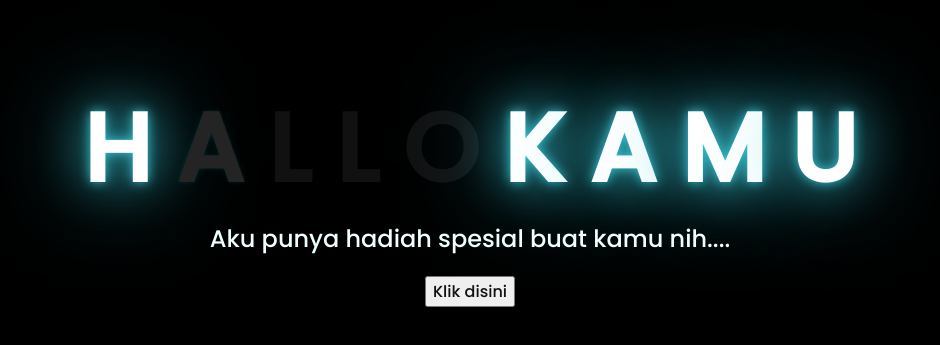
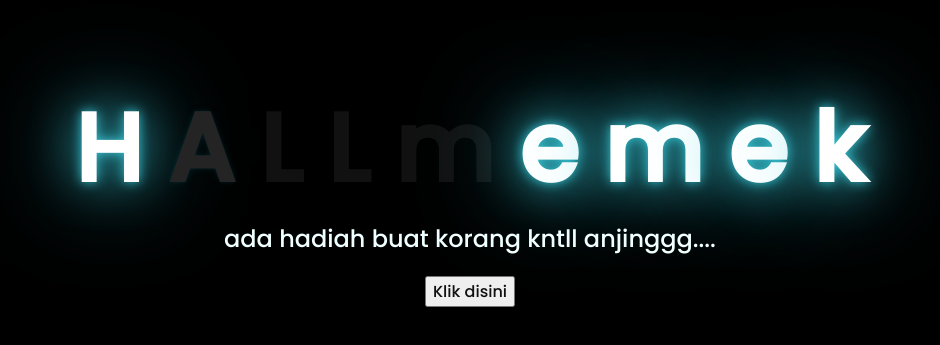
Before and after one commit to ogaaa12/bungawindy.github.io, a plain HTML site: page index.html in a window 1280 px wide. Shown: the part 217-562 px from the top of the page, without its empty margins (178-1118 px from the left). Drawn offline with Linux system fonts and the light colour scheme.

Commit message:
Update index.html

```diff
--- a/index.html
+++ b/index.html
@@ -15,14 +15,14 @@
         <span>A</span>
         <span>L</span>
         <span>L</span>
-        <span>O</span>
-        <span>K</span>
-        <span>A</span>
-        <span>M</span>
-        <span>U</span>
+        <span>m</span>
+        <span>e</span>
+        <span>m</span>
+        <span>e</span>
+        <span>k</span>
     </div>
     <div class="description">
-        <span>Aku punya hadiah spesial buat kamu nih....</span>
+        <span>ada hadiah buat korang kntll anjinggg....</span>
     </div>
     <div class="button">
         <button>
```
